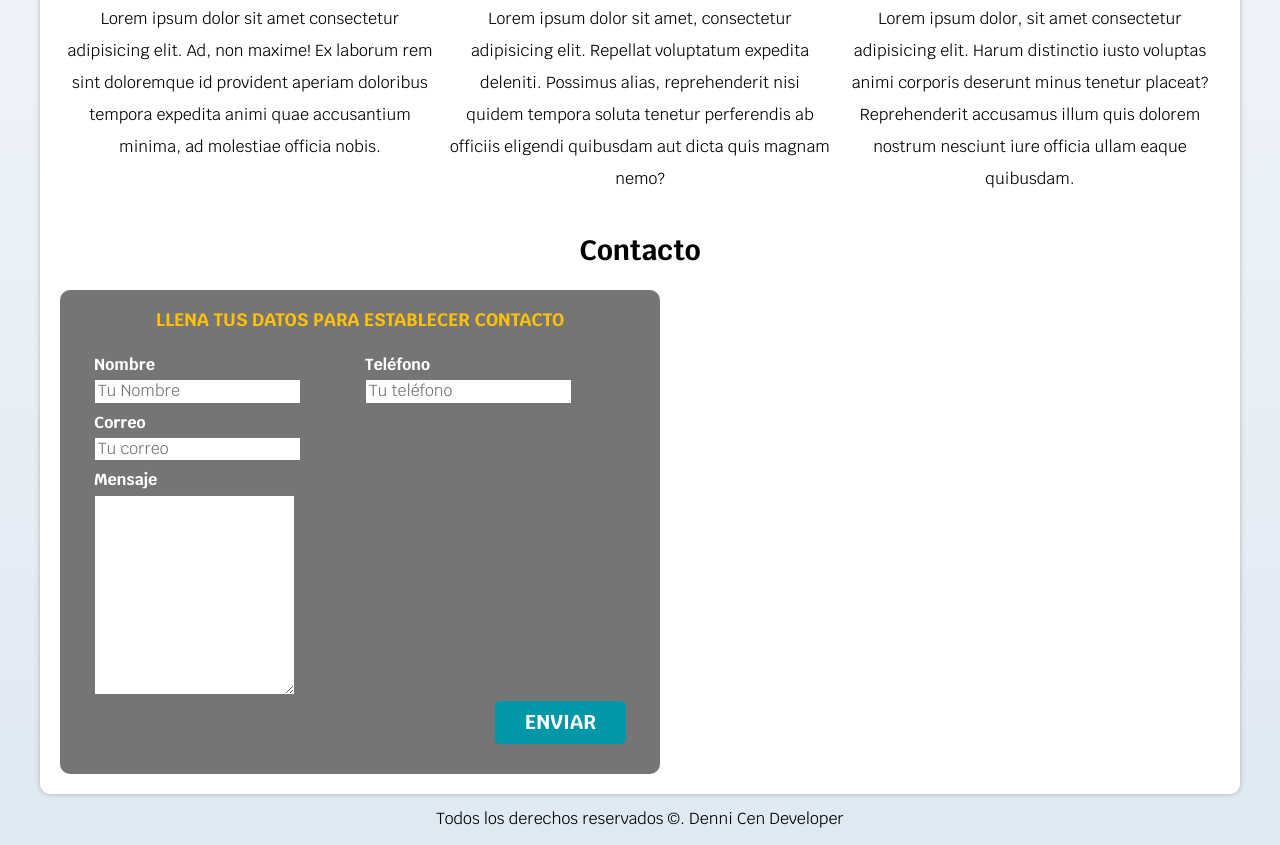
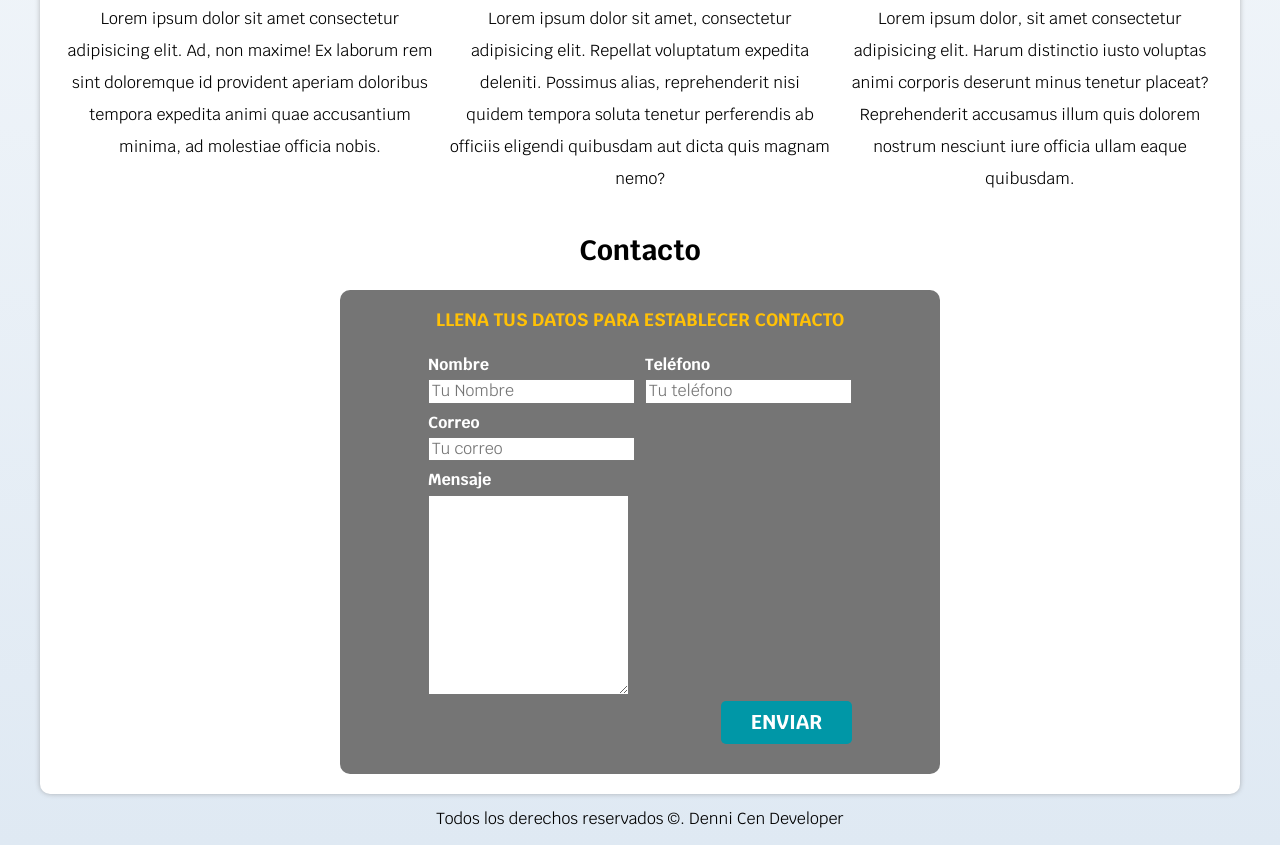
Before and after one commit to ElshadowRat/Developerwebsite_ConErrores, a plain HTML site: page index.html in a window 1280 px wide. Shown: the part 926-1771 px from the top of the page. Drawn offline with Linux system fonts and the light colour scheme.

Commit message:
Developer web finalizado

```diff
--- a/CSS/styles.css
+++ b/CSS/styles.css
@@ -224,11 +224,17 @@ h3 {
     margin-top: 0 auto;
     padding: 2rem;
     border-radius: 1rem;
+    display: flex;
+    flex-direction: column;
+    align-items: center;
+    justify-content: center;
+    margin: 0 auto;
 
 }
 
 .formulario fieldset{
     border: none;
+
 }
 
 .formulario legend{
@@ -238,9 +244,7 @@ h3 {
     margin-bottom: 2rem;
     text-transform: uppercase;
     color: var(--primario);
-}
-
-.contenedor-campos{
+    align-items: center;
 }
 
 .campo{
@@ -312,10 +316,10 @@ h3 {
 
 @media (min-width: 768px) {
     .contenedor-campos{
-    display: grid;
-    grid-template-columns: repeat(2,1fr);
-    column-gap: 1rem;
-    grid-template-rows: auto auto 20rem; /* darle el espacio de cada fila*/
+        display: grid;
+        grid-template-columns: repeat(2,1fr);
+        column-gap: 1rem;
+        grid-template-rows: auto auto 20rem; /* darle el espacio de cada fila*/
     }
     .campo:nth-child(3),
     .campo:nth-child(4){
```
Also changed, not shown: index.html (+1 -5 lines).
